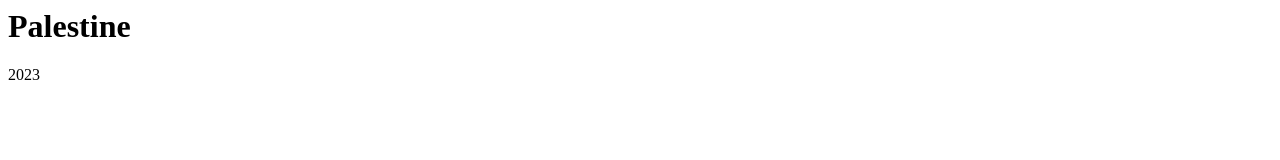
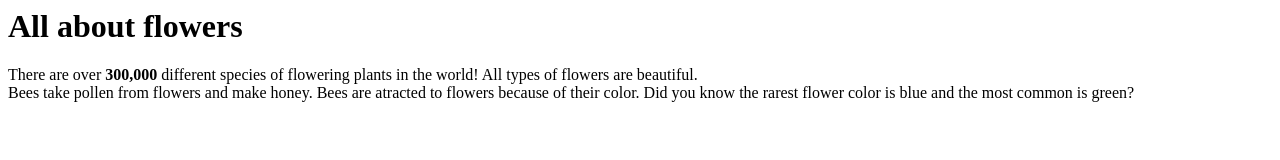
Before and after one commit to sa9147/pages, a plain HTML site: page index.html in a window 1280 px wide. Drawn offline with Linux system fonts and the light colour scheme.

Commit message:
Update index.html

```diff
--- a/index.html
+++ b/index.html
@@ -1,9 +1,12 @@
 <html>
   <head>
-    <title> Selma </title>
+    <title> Flowers </title>
   </head>
   <body>
-    <h1>Palestine</h1>
-    <p>2023</p>
+    <h1>All about flowers</h1>
+    <p>There are over<strong> 300,000</strong> different species of flowering plants in the world! All types of flowers are beautiful.
+  <br>
+    Bees take pollen from flowers and make honey. Bees are atracted to flowers because of their color. Did you know the rarest flower color is blue and the most common is green?
+  </p>
   </body>
 </html>
```
